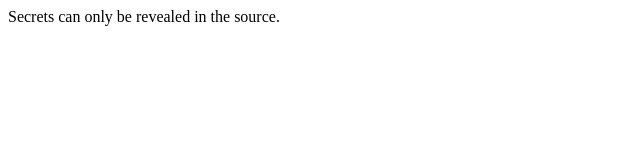
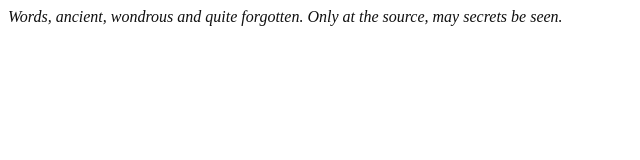
Before and after one commit to rockstadius/rockstadius.github.io, a plain HTML site: page index.html in a window 1280 px wide. Shown: the whole page, without its empty margins (0-640 px from the left). Drawn offline with Linux system fonts and the light colour scheme.

Commit message:
Update index.html

```diff
--- a/index.html
+++ b/index.html
@@ -6,15 +6,30 @@
     <title>a note </title>
   </head>
   <body>
-  Secrets can only be revealed in the source.
+    <body><i><font color="#101010">
+      Words, ancient, wondrous and quite forgotten.
+      Only at the source, may secrets be seen.</i></font>
 
-    <!--
-    I didn't want to remember this part.
-    Leaving him was too hard.
 
-    Let it be, Cole.
+        <!--
 
-    -->
+
+
+
+
+
+
+
+
+
+
+
+        I didn't want to remember this part.
+        Leaving him was too hard.
+
+        Let it be, Cole.
+
+        -->
 
   </body>
 </html>
```
